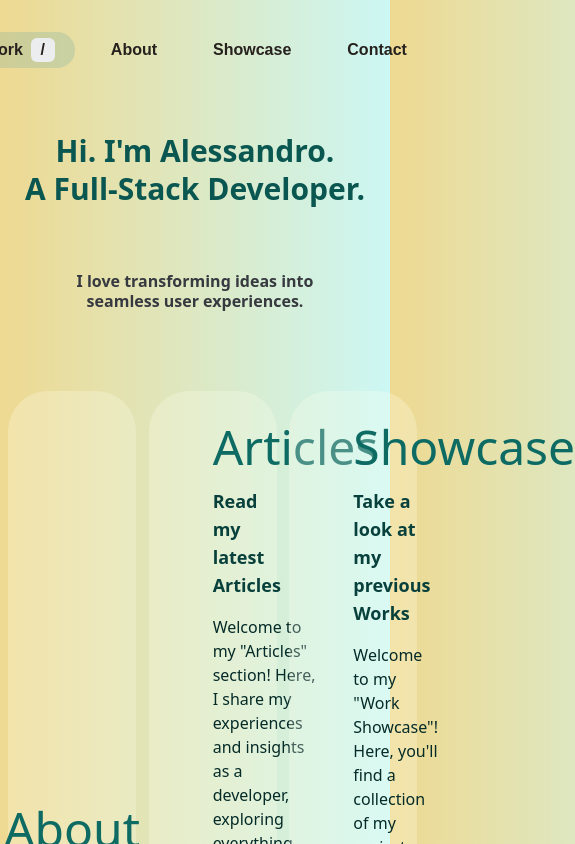
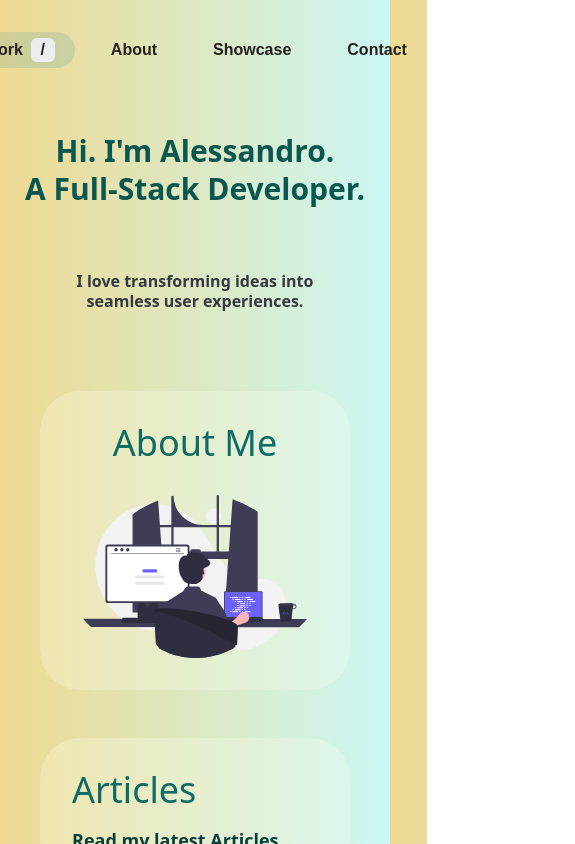
Before and after one commit to Ale-1508/portfolio, a Next.js app: page / in a window 390 px wide. Shown: the top 844 px of the page, 575 px wide, since content can reach past the window. Built offline with nearby package versions, Linux system fonts and the light colour scheme.

Commit message:
Fixed Content Cards Layout

```diff
--- a/src/app/home/components/ContentCards.tsx
+++ b/src/app/home/components/ContentCards.tsx
@@ -73,7 +73,7 @@ interface CardProps {
 
 const Card = ({ card }: CardProps ) => {
   const cardClassNames = classNames(
-    "flex cursor-pointer m-2 py-8 px-16 gap-4",
+    "flex cursor-pointer m-2 py-8 px-8 sm:px-16 gap-4",
     "rounded-5xl justify-evenly items-center",
     "bg-accents-ivory hover:bg-sageGreen-200 text-white",
     "hover:shadow-lg bg-opacity-25 hover:bg-opacity-25",
@@ -90,7 +90,7 @@ const Card = ({ card }: CardProps ) => {
           { 'w-full': card.large },
           { 'justify-center': !card.large },
         )}>
-          <h1 className="text-5xl font-medium text-primary-500">{card.title}</h1>
+          <h1 className="text-4xl sm:text-5xl font-medium text-primary-500">{card.title}</h1>
           {card.large && <p className="text-lg text-primary-700 font-semibold">{card.callToAction}</p>}
           <Balancer className="text-base font-normal text-primary-800">
             {card.description}
@@ -100,7 +100,7 @@ const Card = ({ card }: CardProps ) => {
         <Image
           className={classNames(
             "rounded-3xl ",
-            { 'xs:hidden md:hidden ml:inline': card.large },
+            { 'hidden md:hidden ml:inline': card.large },
           )}
           src={`/images/${card.img}`}
           width={224}
@@ -120,8 +120,8 @@ const ContentCards = () => {
   }, [])
 
   return (
-    <ul className={`grid grid-cols-3 justify-center gap-8
-                   xs:mx-8 sm:mx-16 md:mx-24 lg:mx-32 2xl:mx-64 my-2
+    <ul className={`grid grid-cols-1 sm:grid-cols-3 justify-center gap-8
+                   mx-8 sm:mx-16 md:mx-24 lg:mx-32 2xl:mx-64 my-2
                    transition-transform duration-500 ease-out ${isVisible ? 'translate-y-0 opacity-100' : '-translate-y-10 opacity-0'}`}>
       { cards.map(
         (card) => <Card key={card.id} card={card}/>
```
